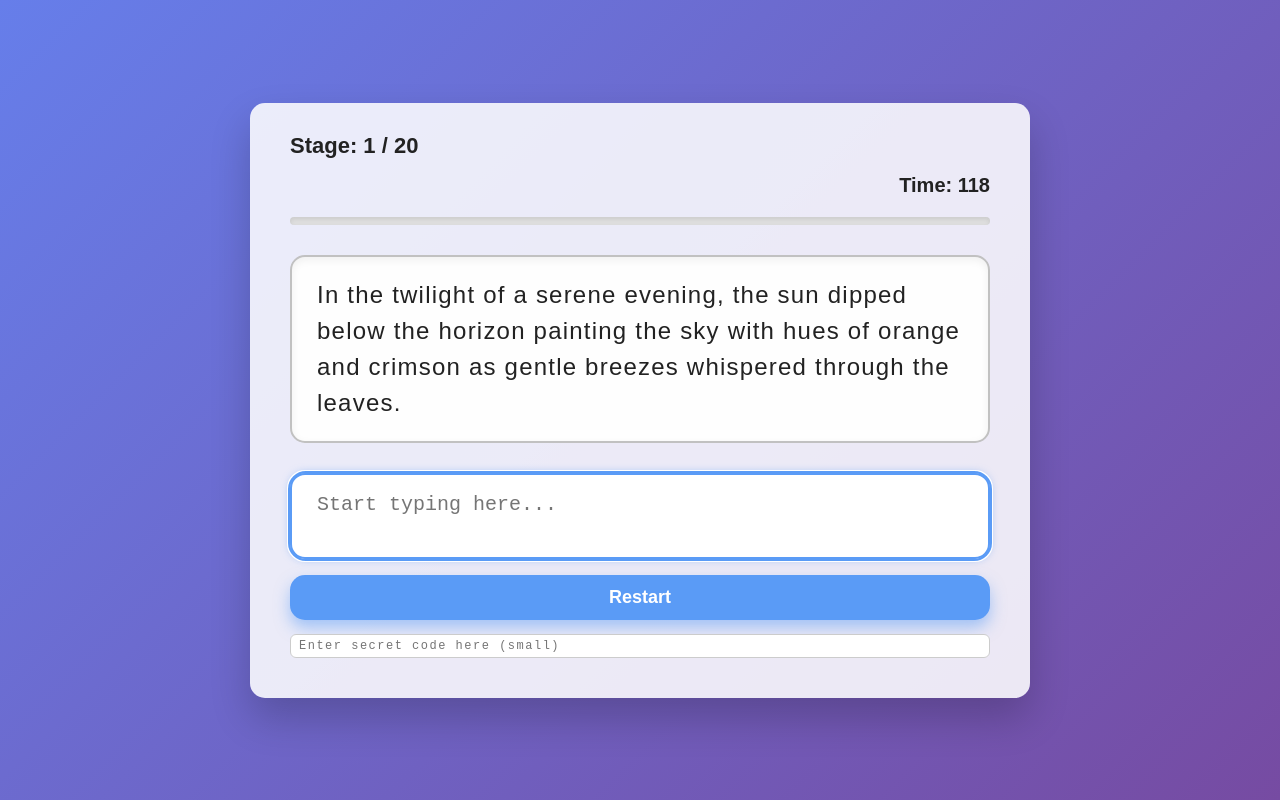
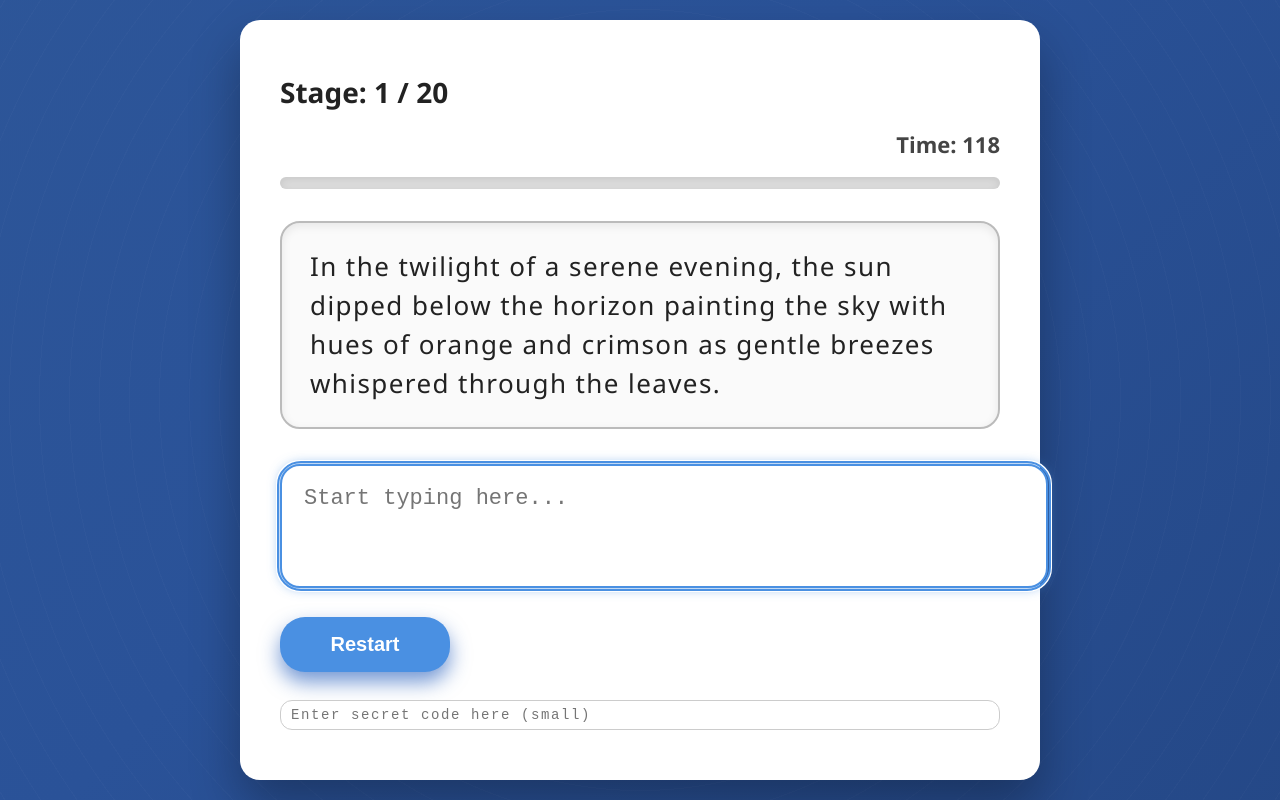
Before and after one commit to soooousjefjisj/Typer-studios, a plain HTML site: page index.html in a window 1280 px wide. Both pictures are taken after a click on the button "Restart". Drawn offline with Linux system fonts and the light colour scheme.

Commit message:
Add files via upload

```diff
--- a/index.html
+++ b/index.html
@@ -3,207 +3,222 @@
 <head>
 <meta charset="UTF-8" />
 <meta name="viewport" content="width=device-width, initial-scale=1" />
-<title>Typing Game 20 Parts</title>
+<title>Typing Game 20 Parts with Secret AutoType</title>
 <style>
+  @keyframes backgroundAnimation {
+    0%, 100% {background-position: 0% 50%; }
+    50% {background-position: 100% 50%; }
+  }
   body {
-    margin: 0; padding: 0;
-    font-family: Arial, sans-serif;
-    background: linear-gradient(135deg, #667eea 0%, #764ba2 100%);
-    color: #222;
+    margin: 0;
+    font-family: 'Segoe UI', Tahoma, Geneva, Verdana, sans-serif;
+    height: 100vh;
     display: flex;
     justify-content: center;
     align-items: center;
-    min-height: 100vh;
+    background: linear-gradient(-45deg, #1e3c72, #2a5298, #335d99, #1e3c72);
+    background-size: 400% 400%;
+    animation: backgroundAnimation 25s ease infinite;
+    overflow: hidden;
+  }
+  body::before {
+    content: "";
+    position: fixed;
+    inset: 0;
+    background: repeating-radial-gradient(circle, rgba(255,255,255,0.02) 0, rgba(255,255,255,0.02) 1px, transparent 1px, transparent 30px);
+    pointer-events: none;
+    z-index: 0;
   }
   .container {
-    background: #ffffffdd;
-    box-shadow: 0 20px 40px rgb(0 0 0 / 0.2);
-    border-radius: 15px;
-    width: 700px;
+    background: #fff;
+    padding: 35px 40px 50px;
+    border-radius: 20px;
+    width: 720px;
     max-width: 95vw;
-    padding: 30px 40px 40px;
-    display: flex;
-    flex-direction: column;
-    align-items: stretch;
+    box-shadow: 0 25px 50px rgb(0 0 0 / 0.3);
     position: relative;
+    color: #222;
+    z-index: 1;
   }
   #stage {
-    font-weight: bold;
-    font-size: 22px;
-    margin-bottom: 15px;
+    font-size: 28px;
+    font-weight: 700;
+    margin-bottom: 18px;
+    user-select: none;
   }
   #timer {
-    font-weight: bold;
-    font-size: 20px;
+    font-size: 22px;
+    font-weight: 600;
     text-align: right;
-    margin-bottom: 20px;
+    margin-bottom: 18px;
     user-select: none;
+    color: #444;
   }
   .progress-bar {
-    height: 8px;
-    background: #e0e0e0;
-    border-radius: 10px;
-    margin-bottom: 30px;
-    overflow: hidden;
-    box-shadow: inset 0 2px 5px rgb(0 0 0 / 0.1);
+    background: #ddd;
+    border-radius: 12px;
+    height: 12px;
+    width: 100%;
+    margin-bottom: 32px;
+    box-shadow: inset 0 2px 8px rgb(0 0 0 / 0.1);
   }
   .bar {
+    background: #4a90e2;
     height: 100%;
-    width: 0;
-    background: #5a9bf6;
-    border-radius: 10px 0 0 10px;
-    transition: width 0.25s ease;
-    box-shadow: 0 0 8px #5a9bf6aa;
+    border-radius: 12px 0 0 12px;
+    width: 0%;
+    box-shadow: 0 0 10px #4a90e2aa;
+    transition: width 0.3s ease;
   }
   #text {
-    font-size: 24px;
+    font-size: 26px;
     line-height: 1.5;
-    letter-spacing: 1.2px;
     min-height: 110px;
-    padding: 20px 25px;
-    background: #fefefe;
-    border-radius: 15px;
-    border: 2px solid #c1c1c1;
-    margin-bottom: 30px;
-    box-shadow: inset 0 3px 8px rgb(0 0 0 / 0.06);
+    border: 2.5px solid #bbb;
+    padding: 24px 28px;
+    border-radius: 20px;
+    background: #fafafa;
+    box-shadow: inset 0 3px 10px rgb(0 0 0 / 0.08);
+    letter-spacing: 1.4px;
     user-select: none;
     white-space: pre-wrap;
+    margin-bottom: 35px;
   }
   .correct {
-    color: #28a745;
-    background: #d4edda;
-    border-radius: 4px;
+    color: #2ecc40;
+    background: #e1f7d5;
+    border-radius: 6px;
     transition: background 0.3s ease;
   }
   .wrong {
-    color: #dc3545;
-    background: #f8d7da;
-    border-radius: 4px;
+    color: #e74c3c;
+    background: #fdecea;
+    border-radius: 6px;
     transition: background 0.3s ease;
   }
   #input {
     width: 100%;
-    min-height: 80px;
-    font-size: 20px;
-    padding: 18px 25px;
-    border-radius: 15px;
-    border: 2px solid #999;
+    height: 80px;
+    font-size: 22px;
+    font-family: monospace;
+    padding: 20px 22px;
+    border-radius: 20px;
+    border: 2.5px solid #999;
+    box-shadow: 0 5px 18px rgb(0 0 0 / 0.1);
     resize: none;
-    box-sizing: border-box;
-    box-shadow: 0 5px 15px rgb(0 0 0 / 0.05);
-    font-family: monospace;
-    color: #222;
-    margin-bottom: 16px;
-    outline-offset: 2px;
-    outline-color: #5a9bf6;
+    outline-offset: 3px;
+    outline-color: #4a90e2;
+    color: #212121;
   }
   #input:focus {
-    border-color: #5a9bf6;
-    box-shadow: 0 0 8px #5a9bf6aa;
+    border-color: #4a90e2;
+    box-shadow: 0 0 12px #4a90e2bb;
   }
   button {
-    padding: 12px 0;
-    font-size: 18px;
-    font-weight: 600;
+    width: 170px;
+    padding: 16px 0;
+    font-size: 20px;
+    font-weight: 700;
+    border-radius: 25px;
+    border: none;
+    margin-top: 24px;
+    cursor: pointer;
+    background: #4a90e2;
     color: #fff;
-    background: #5a9bf6;
-    border: none;
-    border-radius: 15px;
-    cursor: pointer;
-    box-shadow: 0 8px 15px rgba(90,155,246,0.5);
-    transition: background-color 0.3s ease, box-shadow 0.3s ease;
-    user-select: none;
+    box-shadow: 0 10px 20px #2f65bfaa;
+    transition: background 0.3s ease, box-shadow 0.3s ease;
   }
   button:hover {
-    background-color: #4178d1;
-    box-shadow: 0 12px 20px rgba(65,120,209,0.7);
+    background: #3b73ba;
+    box-shadow: 0 14px 26px #2a5bb0cc;
   }
   #secretInput {
-    margin-top: 14px;
-    font-size: 12px;
-    letter-spacing: 1.5px;
-    padding: 4px 8px;
-    border-radius: 6px;
-    border: 1px solid #ccc;
+    margin-top: 28px;
+    padding: 6px 10px;
+    font-size: 14px;
+    letter-spacing: 1.6px;
+    border: 1.8px solid #ccc;
+    border-radius: 12px;
+    font-family: monospace;
     width: 100%;
     box-sizing: border-box;
-    font-family: monospace;
     color: #555;
   }
   #secretPanel {
     display: none;
-    padding: 14px 20px;
-    background: #222d42ee;
-    border-radius: 12px;
-    box-shadow: 0 8px 25px rgba(0,0,0,0.8);
-    color: #eee;
-    margin-top: 16px;
+    position: absolute;
+    bottom: -130px;
+    left: 50%;
+    transform: translateX(-50%);
+    background: #273c75dd;
+    padding: 18px 30px;
+    border-radius: 24px;
+    box-shadow: 0 12px 28px rgb(0 0 0 / 0.6);
+    width: 350px;
     text-align: center;
+    color: white;
+    user-select: none;
+    z-index: 10;
   }
   #secretPanel button {
-    background: #28a745;
-    width: 100%;
-    margin-top: 12px;
-    border-radius: 12px;
-    padding: 12px 0;
-    font-size: 18px;
-    cursor: pointer;
+    margin-top: 15px;
+    background: #2ecc40aa;
+    box-shadow: 0 8px 16px #27ae6011;
   }
   #secretPanel button:hover {
-    background: #1e7e34;
-    box-shadow: 0 12px 22px rgba(30,126,52,0.8);
+    background: #28a745;
+    box-shadow: 0 12px 26px #27ae60cc;
   }
   #closeSecretBtn {
-    background: #dc3545;
-    margin-top: 10px;
+    background: #e74c3cbb;
+    margin-top: 15px;
   }
   #closeSecretBtn:hover {
-    background: #a71d2a;
+    background: #c0392b;
   }
   @media (max-width: 480px) {
     .container {
-      width: 95vw;
-      padding: 20px;
+      width: 90vw;
+      padding: 25px;
     }
     #text {
-      font-size: 18px;
+      font-size: 20px;
       min-height: 90px;
-      padding: 15px 20px;
     }
     #input {
-      font-size: 16px;
-      min-height: 60px;
-      padding: 12px 15px;
-    }
-    #stage {
+      height: 60px;
       font-size: 18px;
-    }
-    #timer {
-      font-size: 16px;
+      padding: 15px 18px;
     }
     button {
-      font-size: 16px;
-      padding: 10px 0;
+      width: 150px;
+      font-size: 18px;
+      padding: 14px 0;
+    }
+    #secretPanel {
+      width: 90vw;
+      bottom: -150px;
     }
   }
 </style>
 </head>
 <body>
-
-<div class="container" role="main" aria-label="Typing game container">
-  <div id="stage">Stage: 1 / 20</div>
-  <div id="timer">Time: 120</div>
-  <div class="progress-bar"><div class="bar" id="bar"></div></div>
-  <div id="text" aria-live="polite"></div>
-  <textarea id="input" placeholder="Start typing here..." aria-label="Typing input area" autofocus></textarea>
+  <main class="container" role="main" aria-label="Typing game container">
+    <h1 id="stage" aria-live="polite">Stage: 1 / 20</h1>
+    <div id="timer" aria-live="polite">Time: 120</div>
+    <div class="progress-bar" aria-hidden="true">
+      <div class="bar" id="bar"></div>
+    </div>
+    <section id="text" aria-live="polite" aria-atomic="true"></section>
+    <textarea id="input" aria-label="Typing input area" placeholder="Start typing here..." autofocus></textarea>
     <button id="restartBtn">Restart</button>
-  <input id="secretInput" placeholder="Enter secret code here (small)" aria-label="Secret code input" />
-  <div id="secretPanel" role="region" aria-hidden="true" aria-label="Secret panel">
+    <input id="secretInput" aria-label="Secret code input" placeholder="Enter secret code here (small)" />
+    <section id="secretPanel" aria-hidden="true">
       <div>Secret Panel Activated</div>
       <button id="autoTypeBtn" aria-label="Auto type button">AutoType</button>
       <button id="closeSecretBtn" aria-label="Close secret panel button">Close</button>
-  </div>
-</div>
+    </section>
+  </main>
 
   <script>
     const stages = [
@@ -233,7 +248,7 @@
     let charEls = [];
     let timerInterval = null;
     let startTime = null;
-  const timeLimit = 120; // seconds - 2 minutes
+    const timeLimit = 120; // 2 minutes
     let gameEnded = false;
     let autoTyping = false;
     let autoTypeIndex = 0;
@@ -345,6 +360,7 @@
           secretPanel.style.display = 'block';
           secretInput.value = '';
           secretInput.blur();
+          secretPanel.setAttribute('aria-hidden', 'false');
         }
       }
     });
@@ -371,6 +387,7 @@
 
     closeSecretBtn.addEventListener('click', () => {
       secretPanel.style.display = 'none';
+      secretPanel.setAttribute('aria-hidden', 'true');
       inputEl.focus();
     });
 
@@ -378,6 +395,7 @@
       currentStage = 0;
       startGame();
       secretPanel.style.display = 'none';
+      secretPanel.setAttribute('aria-hidden', 'true');
     });
 
     window.onload = startGame;
```
Lines whose indentation alone changed are shown as unchanged.
